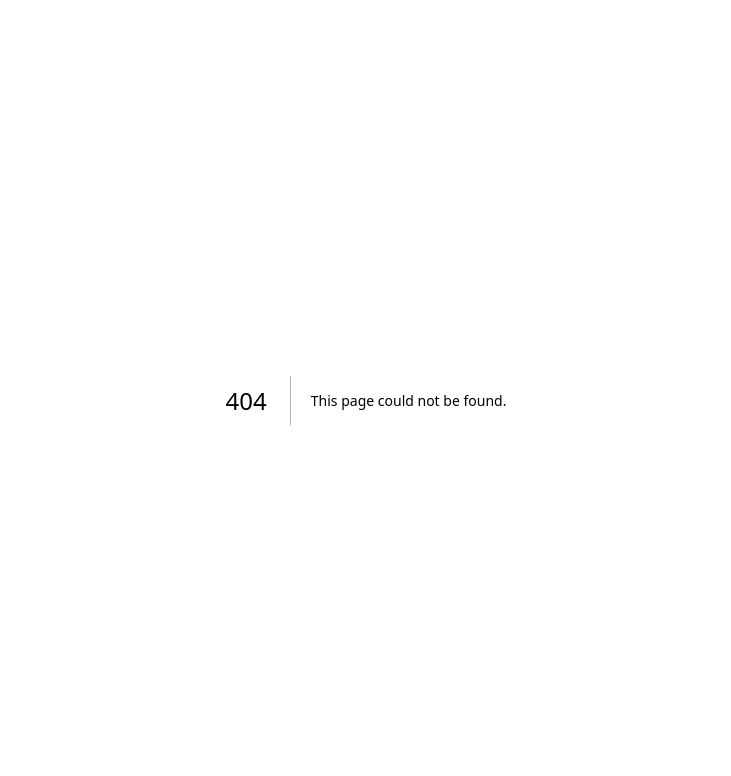
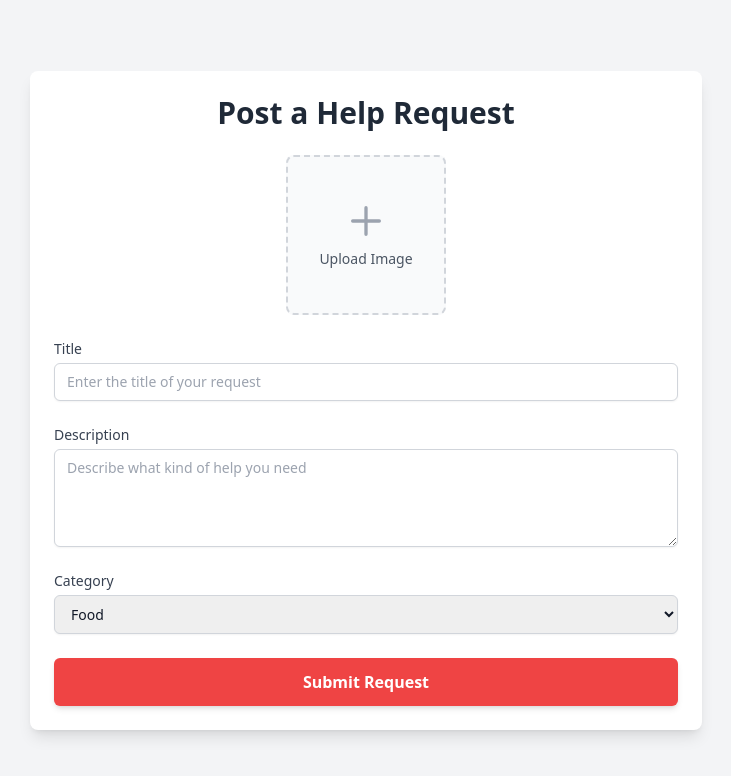
Before and after one commit to haroon35/CareConnect, a Next.js app: page /posts in a window 1280 px wide. Before the commit this address had no page. Shown: the top 776 px of the page, without its empty margins (274-1005 px from the left). Built offline with nearby package versions, Linux system fonts and the light colour scheme.

Commit message:
Added profile and posts folders with page.js files

```diff
--- /dev/null
+++ b/src/app/posts/page.js
@@ -0,0 +1,118 @@
+"use client";
+
+export default function OrphanagePosts() {
+  const handleSubmit = (e) => {
+    e.preventDefault();
+
+    const formData = new FormData(e.target);
+    const data = {
+      title: formData.get("title"),
+      description: formData.get("description"),
+      category: formData.get("category"),
+      image: formData.get("image"), // File object
+    };
+
+    console.log("Submitted data:", data);
+  };
+
+  return (
+    <div className="min-h-screen bg-gray-100 flex items-center justify-center p-4">
+      <div className="max-w-2xl w-full bg-white rounded-lg shadow-lg p-6">
+        <h2 className="text-3xl font-bold text-center text-gray-800 mb-6">
+          Post a Help Request
+        </h2>
+        <form onSubmit={handleSubmit} className="space-y-6">
+          {/* Image Upload */}
+          <div className="flex justify-center">
+            <label
+              htmlFor="image"
+              className="relative flex flex-col items-center justify-center w-40 h-40 border-2 border-dashed border-gray-300 rounded-lg cursor-pointer bg-gray-50 hover:bg-gray-100 hover:border-gray-400"
+            >
+              <svg
+                xmlns="http://www.w3.org/2000/svg"
+                className="w-10 h-10 text-gray-400"
+                fill="none"
+                viewBox="0 0 24 24"
+                stroke="currentColor"
+                strokeWidth="2"
+              >
+                <path
+                  strokeLinecap="round"
+                  strokeLinejoin="round"
+                  d="M12 4v16m8-8H4"
+                />
+              </svg>
+              <span className="mt-2 text-sm font-medium text-gray-600">
+                Upload Image
+              </span>
+              <input
+                type="file"
+                name="image"
+                id="image"
+                className="absolute inset-0 opacity-0"
+              />
+            </label>
+          </div>
+
+          {/* Title */}
+          <div>
+            <label htmlFor="title" className="block text-sm font-medium text-gray-700">
+              Title
+            </label>
+            <input
+              type="text"
+              name="title"
+              id="title"
+              placeholder="Enter the title of your request"
+              className="mt-1 block w-full border border-gray-300 rounded-md shadow-sm py-2 px-3 text-gray-900 focus:ring-red-500 focus:border-red-500 sm:text-sm"
+              required
+            />
+          </div>
+
+          {/* Description */}
+          <div>
+            <label htmlFor="description" className="block text-sm font-medium text-gray-700">
+              Description
+            </label>
+            <textarea
+              name="description"
+              id="description"
+              rows="4"
+              placeholder="Describe what kind of help you need"
+              className="mt-1 block w-full border border-gray-300 rounded-md shadow-sm py-2 px-3 text-gray-900 focus:ring-red-500 focus:border-red-500 sm:text-sm"
+              required
+            ></textarea>
+          </div>
+
+          {/* Category */}
+          <div>
+            <label htmlFor="category" className="block text-sm font-medium text-gray-700">
+              Category
+            </label>
+            <select
+              name="category"
+              id="category"
+              className="mt-1 block w-full border border-gray-300 rounded-md shadow-sm py-2 px-3 text-gray-900 focus:ring-red-500 focus:border-red-500 sm:text-sm"
+            >
+              <option value="Food">Food</option>
+              <option value="Clothing">Clothing</option>
+              <option value="Education">Education</option>
+              <option value="Health">Health</option>
+              <option value="Others">Others</option>
+            </select>
+          </div>
+
+          {/* Submit Button */}
+          <div>
+            <button
+              type="submit"
+              className="w-full py-3 px-4 bg-red-500 text-white font-semibold rounded-md shadow-md hover:bg-red-600 focus:ring-2 focus:ring-red-500 focus:ring-opacity-50"
+            >
+              Submit Request
+            </button>
+          </div>
+        </form>
+      </div>
+    </div>
+  );
+}
--- /dev/null
+++ b/src/app/profile/page.js
@@ -0,0 +1,154 @@
+"use client";
+
+import { useState } from "react";
+
+export default function EditProfile() {
+  const [imagePreview, setImagePreview] = useState(null);
+
+  const handleImageChange = (e) => {
+    const file = e.target.files[0];
+    if (file) {
+      setImagePreview(URL.createObjectURL(file));
+    }
+  };
+
+  const handleSubmit = (e) => {
+    e.preventDefault();
+
+    const formData = new FormData(e.target);
+    const data = {
+      name: formData.get("name"),
+      description: formData.get("description"),
+      contact: formData.get("contact"),
+      address: formData.get("address"),
+      profileImage: formData.get("profileImage"), // File object
+    };
+
+    console.log("Submitted data:", data);
+    // Send data to backend or API
+  };
+
+  return (
+    <div className="min-h-screen bg-gray-100 flex items-center justify-center p-4">
+      <div className="max-w-3xl w-full bg-white rounded-lg shadow-lg p-6">
+        <h2 className="text-3xl font-bold text-center text-gray-800 mb-6">
+          Edit Profile
+        </h2>
+        <form onSubmit={handleSubmit} className="space-y-6">
+          {/* Profile Photo */}
+          <div className="flex flex-col items-center">
+            <div className="relative w-32 h-32 flex items-center justify-center rounded-full border-2 border-gray-300 bg-gray-200">
+              {imagePreview ? (
+                <img
+                  src={imagePreview}
+                  alt="Profile Preview"
+                  className="w-full h-full object-cover rounded-full"
+                />
+              ) : (
+                <span className="text-sm text-gray-500 text-center">
+                  Profile Photo
+                </span>
+              )}
+              <label
+                htmlFor="profileImage"
+                className="absolute bottom-0 right-0 bg-red-500 text-white p-2 rounded-full cursor-pointer hover:bg-red-600"
+              >
+                <svg
+                  xmlns="http://www.w3.org/2000/svg"
+                  className="h-5 w-5"
+                  fill="none"
+                  viewBox="0 0 24 24"
+                  stroke="currentColor"
+                  strokeWidth="2"
+                >
+                  <path
+                    strokeLinecap="round"
+                    strokeLinejoin="round"
+                    d="M5 10l7-7m0 0l7 7m-7-7v18"
+                  />
+                </svg>
+              </label>
+              <input
+                type="file"
+                name="profileImage"
+                id="profileImage"
+                className="hidden"
+                onChange={handleImageChange}
+              />
+            </div>
+          </div>
+
+          {/* Name */}
+          <div>
+            <label htmlFor="name" className="block text-sm font-medium text-gray-700">
+              Name
+            </label>
+            <input
+              type="text"
+              name="name"
+              id="name"
+              placeholder="Enter your organization's name"
+              className="mt-1 block w-full border border-gray-300 rounded-md shadow-sm py-2 px-3 text-gray-900 focus:ring-red-500 focus:border-red-500 sm:text-sm"
+              required
+            />
+          </div>
+
+          {/* Description */}
+          <div>
+            <label htmlFor="description" className="block text-sm font-medium text-gray-700">
+              Description
+            </label>
+            <textarea
+              name="description"
+              id="description"
+              rows="4"
+              placeholder="Describe your organization and mission"
+              className="mt-1 block w-full border border-gray-300 rounded-md shadow-sm py-2 px-3 text-gray-900 focus:ring-red-500 focus:border-red-500 sm:text-sm"
+              required
+            ></textarea>
+          </div>
+
+          {/* Contact Information */}
+          <div>
+            <label htmlFor="contact" className="block text-sm font-medium text-gray-700">
+              Contact Number
+            </label>
+            <input
+              type="tel"
+              name="contact"
+              id="contact"
+              placeholder="Enter a phone number"
+              className="mt-1 block w-full border border-gray-300 rounded-md shadow-sm py-2 px-3 text-gray-900 focus:ring-red-500 focus:border-red-500 sm:text-sm"
+              required
+            />
+          </div>
+
+          {/* Address */}
+          <div>
+            <label htmlFor="address" className="block text-sm font-medium text-gray-700">
+              Address
+            </label>
+            <textarea
+              name="address"
+              id="address"
+              rows="3"
+              placeholder="Enter your organization's address"
+              className="mt-1 block w-full border border-gray-300 rounded-md shadow-sm py-2 px-3 text-gray-900 focus:ring-red-500 focus:border-red-500 sm:text-sm"
+              required
+            ></textarea>
+          </div>
+
+          {/* Submit Button */}
+          <div>
+            <button
+              type="submit"
+              className="w-full py-3 px-4 bg-red-500 text-white font-semibold rounded-md shadow-md hover:bg-red-600 focus:ring-2 focus:ring-red-500 focus:ring-opacity-50"
+            >
+              Save Changes
+            </button>
+          </div>
+        </form>
+      </div>
+    </div>
+  );
+}
```
